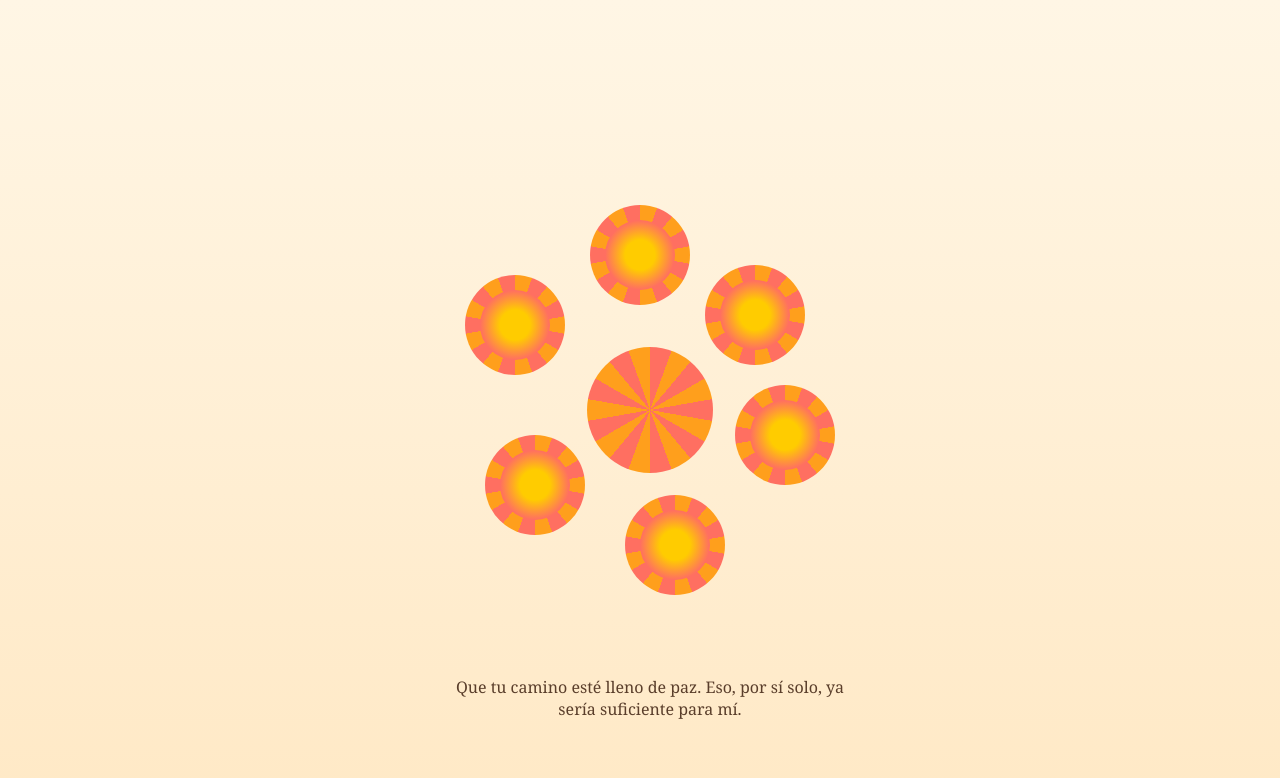
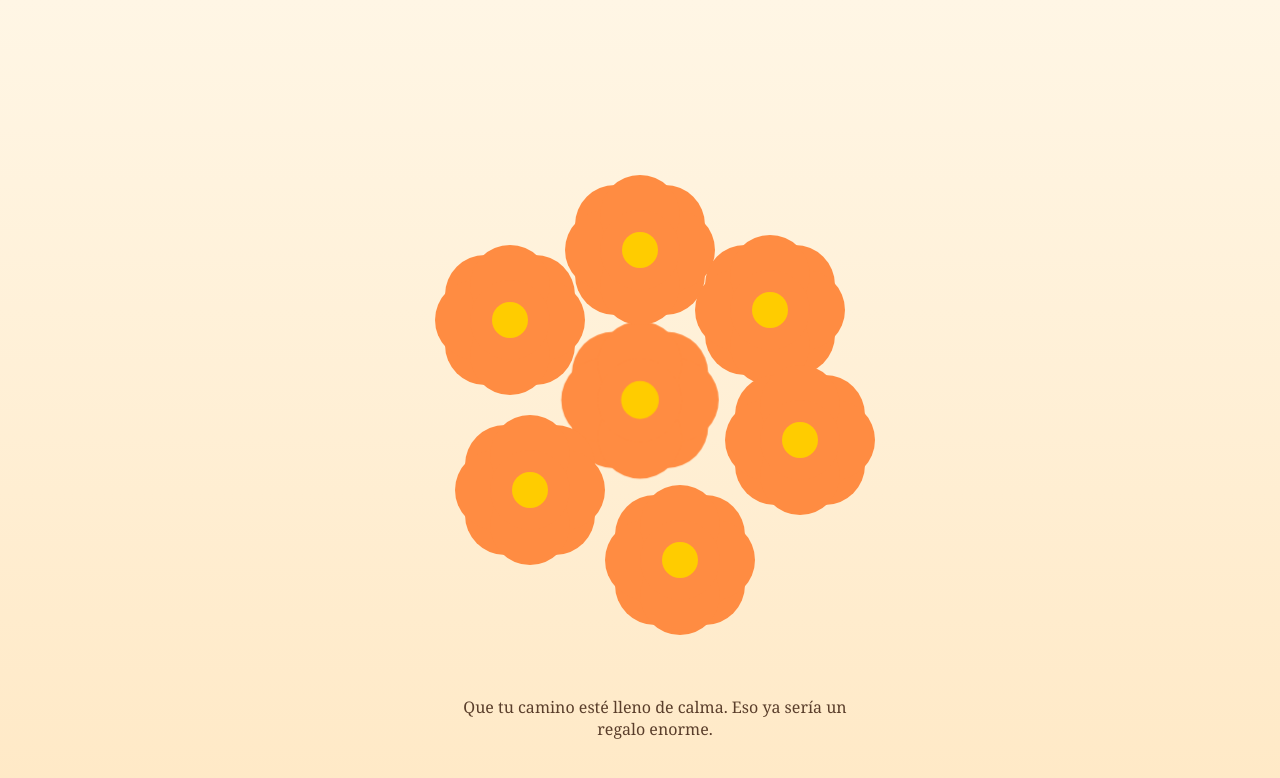
Before and after one commit to gabbzhg-gif/Vanii, a plain HTML site: page index.html in a window 1280 px wide. Both pictures are taken after a click on the element 650 px from the left and 410 px from the top of the page. Drawn offline with Linux system fonts and the light colour scheme.

Commit message:
Update index.html

```diff
--- a/index.html
+++ b/index.html
@@ -17,63 +17,70 @@
 
   .container {
     position: relative;
-    width: 400px;
-    height: 400px;
+    width: 420px;
+    height: 420px;
   }
 
+  /* ===== GERBERA ===== */
   .flower {
-    width: 70px;
-    height: 70px;
-    border-radius: 50%;
-    background: radial-gradient(circle at center, #ffcc00 30%, #ff6f61 70%);
     position: absolute;
+    width: 80px;
+    height: 80px;
     cursor: pointer;
     transition: transform 0.8s ease;
-  }
-
-  .flower::before {
-    content: "";
-    position: absolute;
-    inset: -15px;
-    border-radius: 50%;
-    background:
-      repeating-conic-gradient(
-        #ff9f1c 0deg 20deg,
-        #ff6f61 20deg 40deg
-      );
-    z-index: -1;
   }
 
   .flower.rotate {
     transform: rotateY(180deg) scale(1.05);
   }
 
-  /* Posiciones */
-  .center {
-    top: 165px;
-    left: 165px;
-    width: 90px;
-    height: 90px;
+  /* pétalos */
+  .flower::before {
+    content: "";
+    position: absolute;
+    inset: 0;
+    border-radius: 50%;
+    background: #ff8c42;
+    box-shadow:
+      0 -35px #ff8c42,
+      0 35px #ff8c42,
+      35px 0 #ff8c42,
+      -35px 0 #ff8c42,
+      25px 25px #ff8c42,
+      -25px 25px #ff8c42,
+      25px -25px #ff8c42,
+      -25px -25px #ff8c42;
   }
 
-  .f1 { top: 20px; left: 165px; }
-  .f2 { top: 80px; left: 280px; }
-  .f3 { top: 200px; left: 310px; }
-  .f4 { top: 310px; left: 200px; }
-  .f5 { top: 250px; left: 60px; }
+  /* centro */
+  .flower::after {
+    content: "";
+    position: absolute;
+    inset: 22px;
+    background: #ffcc00;
+    border-radius: 50%;
+  }
+
+  /* posiciones */
+  .center { top: 170px; left: 170px; transform: scale(1.2); }
+  .f1 { top: 20px; left: 170px; }
+  .f2 { top: 80px; left: 300px; }
+  .f3 { top: 210px; left: 330px; }
+  .f4 { top: 330px; left: 210px; }
+  .f5 { top: 260px; left: 60px; }
   .f6 { top: 90px; left: 40px; }
 
-  /* Mensaje */
+  /* texto */
   .text {
     position: absolute;
-    bottom: -120px;
+    bottom: -130px;
     width: 100%;
     text-align: center;
     font-size: 16px;
     color: #5a3e2b;
     opacity: 0;
     transition: opacity 0.6s ease;
-    padding: 0 10px;
+    padding: 0 15px;
   }
 
   .text.show {
@@ -87,7 +94,6 @@
 <div class="container">
 
   <div class="flower center" onclick="showMessage(0)"></div>
-
   <div class="flower f1" onclick="showMessage(1)"></div>
   <div class="flower f2" onclick="showMessage(2)"></div>
   <div class="flower f3" onclick="showMessage(3)"></div>
@@ -101,26 +107,19 @@
 
 <script>
 const messages = [
-  "Que tu camino esté lleno de paz. Eso, por sí solo, ya sería suficiente para mí.",
-
-  "Me importas más de lo que sé decir, y por eso deseo que siempre te elijas.",
-
-  "Ojalá la vida te trate con la ternura que tú sueles regalar sin darte cuenta.",
-
-  "No todo lo bonito se queda, pero todo lo bonito deja algo bueno.",
-
-  "Que encuentres claridad, calma y un lugar donde tu corazón descanse.",
-
-  "Gracias por confiarme partes de ti. Eso no se olvida.",
-
-  "Si alguna vez dudas, recuerda que mereces cosas que no te hagan dudar."
+  "Que tu camino esté lleno de calma. Eso ya sería un regalo enorme.",
+  "Me importas, y por eso deseo que siempre te cuides.",
+  "Ojalá la vida te trate con la ternura que tú regalas.",
+  "No todo lo bonito se queda, pero todo deja algo bueno.",
+  "Que encuentres paz en tus decisiones.",
+  "Gracias por confiarme partes de ti.",
+  "Mereces cosas que no te hagan dudar."
 ];
 
 function showMessage(index) {
   document.querySelectorAll('.flower').forEach(f =>
     f.classList.remove('rotate')
   );
-
   document.querySelectorAll('.flower')[index].classList.add('rotate');
 
   const box = document.getElementById('message');
```
